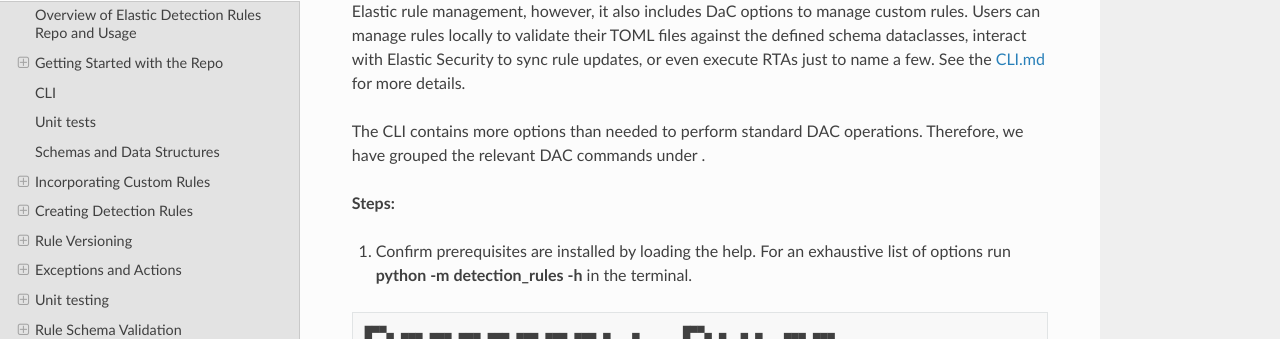
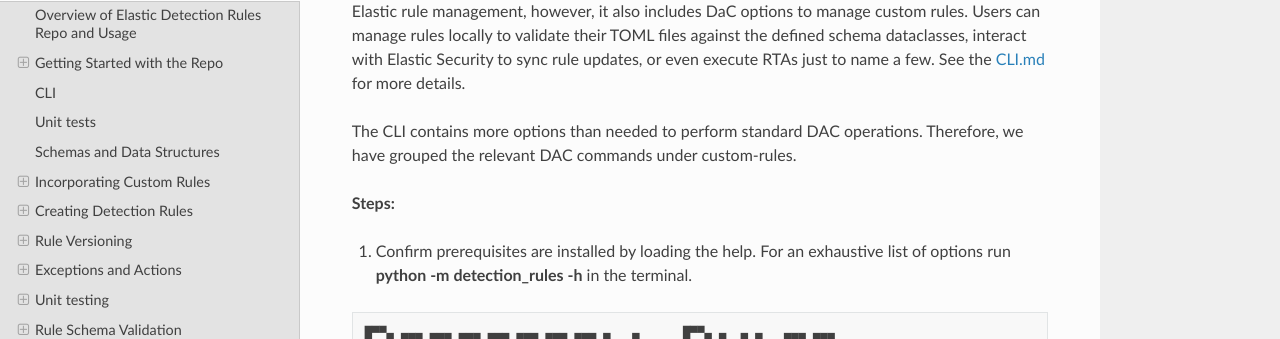
Before and after one commit to elastic/DaC-Reference, a Sphinx documentation site: the page built from docs/internals_of_the_detection_rules_repo.md, in a window 1280 px wide and 900 px high, scrolled down 3439 px. Shown: the part 136-475 px from the top of the window. Built offline with Sphinx 7.4.7 and the Read the Docs theme 2.0.0, drawn with Linux system fonts in a browser that asks for light colours.

Commit message:
Update Command References

```diff
--- a/docs/internals_of_the_detection_rules_repo.md
+++ b/docs/internals_of_the_detection_rules_repo.md
@@ -67,7 +67,7 @@
 
 The detection-rules Python command line interface (CLI) is designed initially to support internal Elastic rule management, however, it also includes DaC options to manage custom rules. Users can manage rules locally to validate their TOML files against the defined schema dataclasses, interact with Elastic Security to sync rule updates, or even execute RTAs just to name a few. See the [CLI.md](https://github.com/elastic/detection-rules/blob/main/CLI.md) for more details.
 
-The CLI contains more options than needed to perform standard DAC operations. Therefore, we have grouped the relevant DAC commands under <name>.
+The CLI contains more options than needed to perform standard DAC operations. Therefore, we have grouped the relevant DAC commands under custom-rules.
 
 **Steps:**
 
```
Also changed, not shown: docs/core_components_and_governance_models_of_dac.md (+1 -1 lines).
